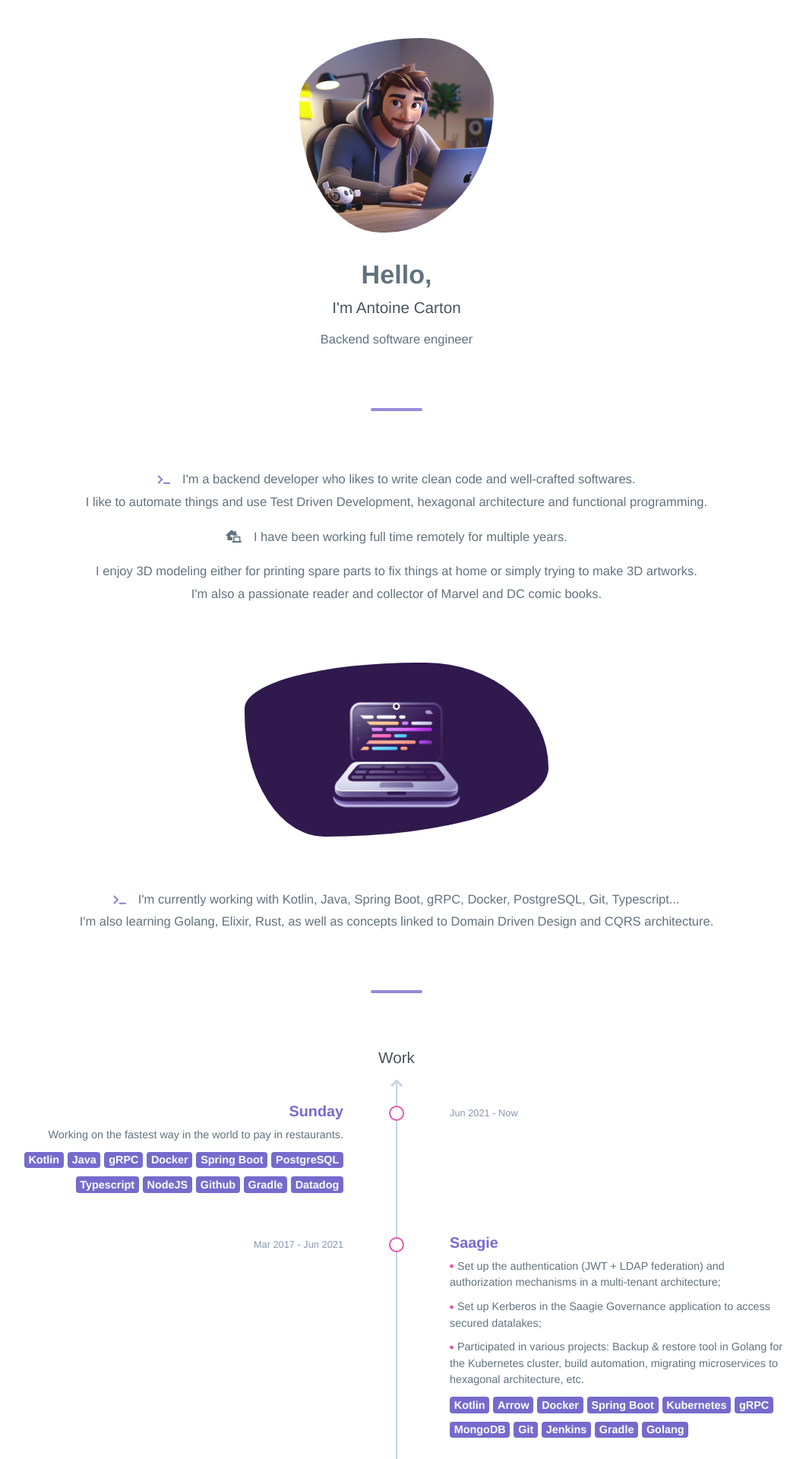
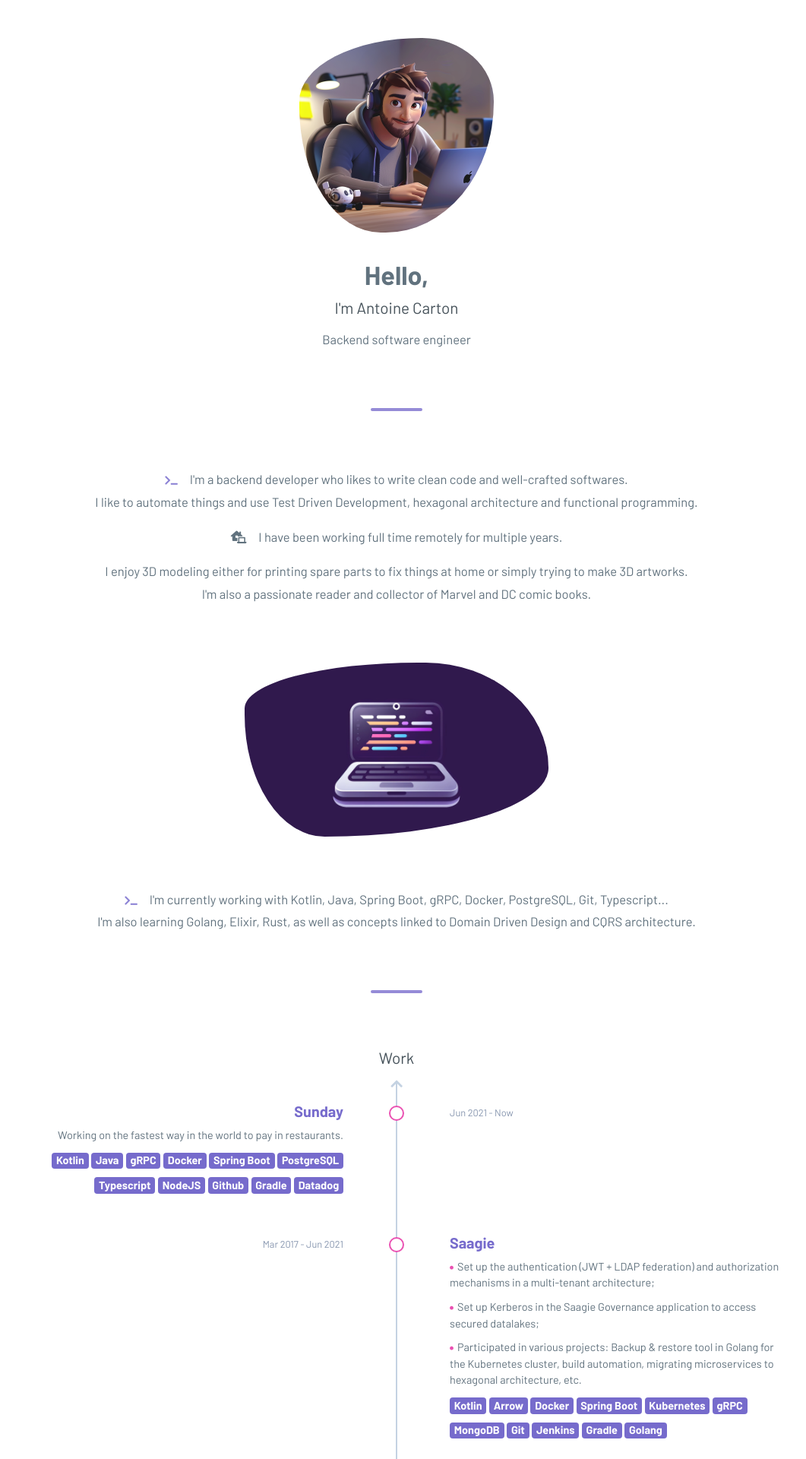
Before and after one commit to antoinecarton/antoinecarton.github.io, a Jekyll site: the page built from index.md, in a window 1280 px wide. Shown: the top 1920 px of the page at 76% size, without its empty margins (118-1179 px from the left). Built offline with Jekyll 4.4.1, drawn with Linux system fonts in a browser that asks for light colours.

Commit message:
update font

```diff
--- a/_layouts/default.html
+++ b/_layouts/default.html
@@ -6,6 +6,9 @@
     <meta name="description" content="Backend software engineer">
     <meta name="viewport" content="width=device-width">
     <link rel="stylesheet" href="assets/main.css">
+    <link rel="preconnect" href="https://fonts.googleapis.com">
+    <link rel="preconnect" href="https://fonts.gstatic.com" crossorigin>
+    <link href="https://fonts.googleapis.com/css2?family=Barlow:ital,wght@0,100;0,200;0,300;0,400;0,500;0,600;0,700;0,800;0,900;1,100;1,200;1,300;1,400;1,500;1,600;1,700;1,800;1,900&display=swap" rel="stylesheet">
   </head>
   <body>
     <div class="welcome-section">
--- a/_sass/default.scss
+++ b/_sass/default.scss
@@ -15,7 +15,10 @@ html {
 }
 
 body {
-  font-family: "iosevka light", "Helvetica Neue", sans-serif;
+  font-family: "Barlow", "Helvetica Neue", sans-serif;
+  font-optical-sizing: auto;
+  font-weight: 400;
+  font-style: normal;
   line-height: 1.8;
   font-size: 18px;
   color: $color-text;
```
